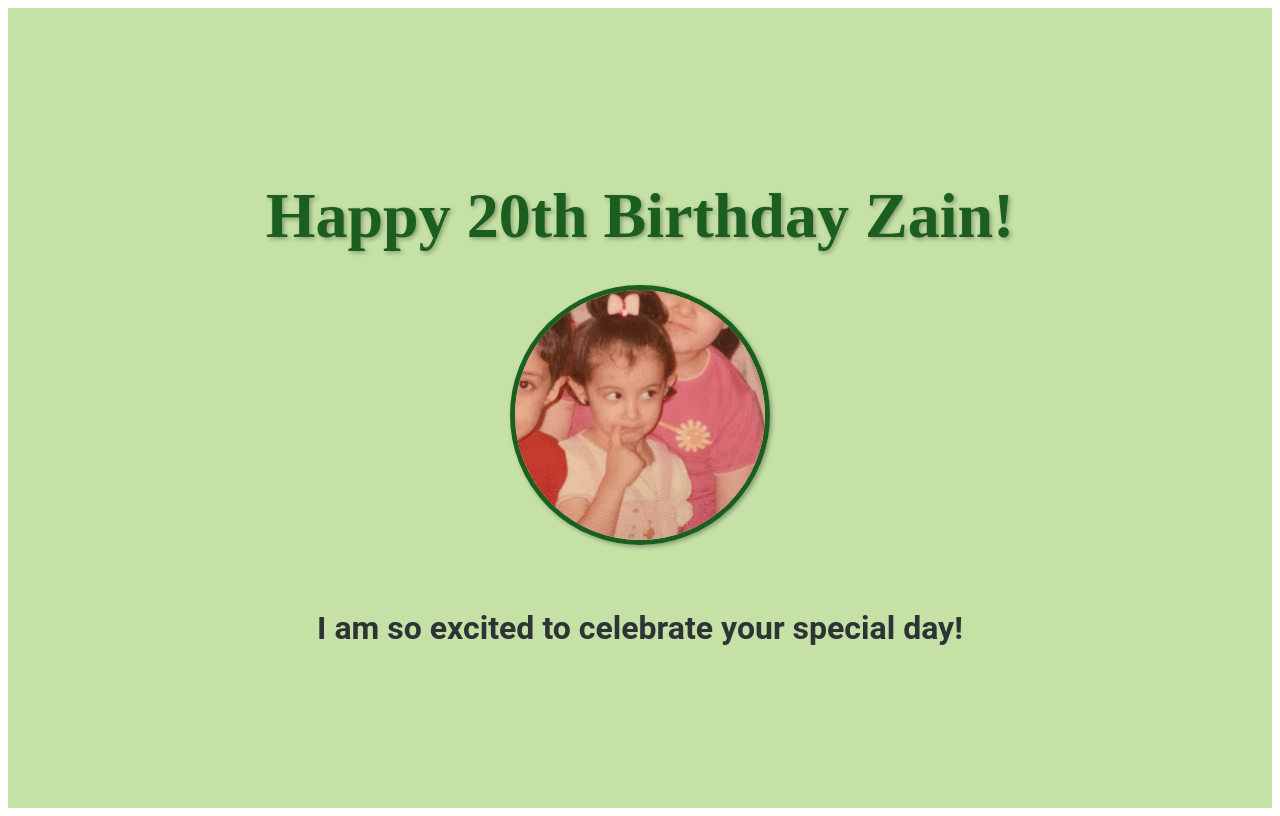
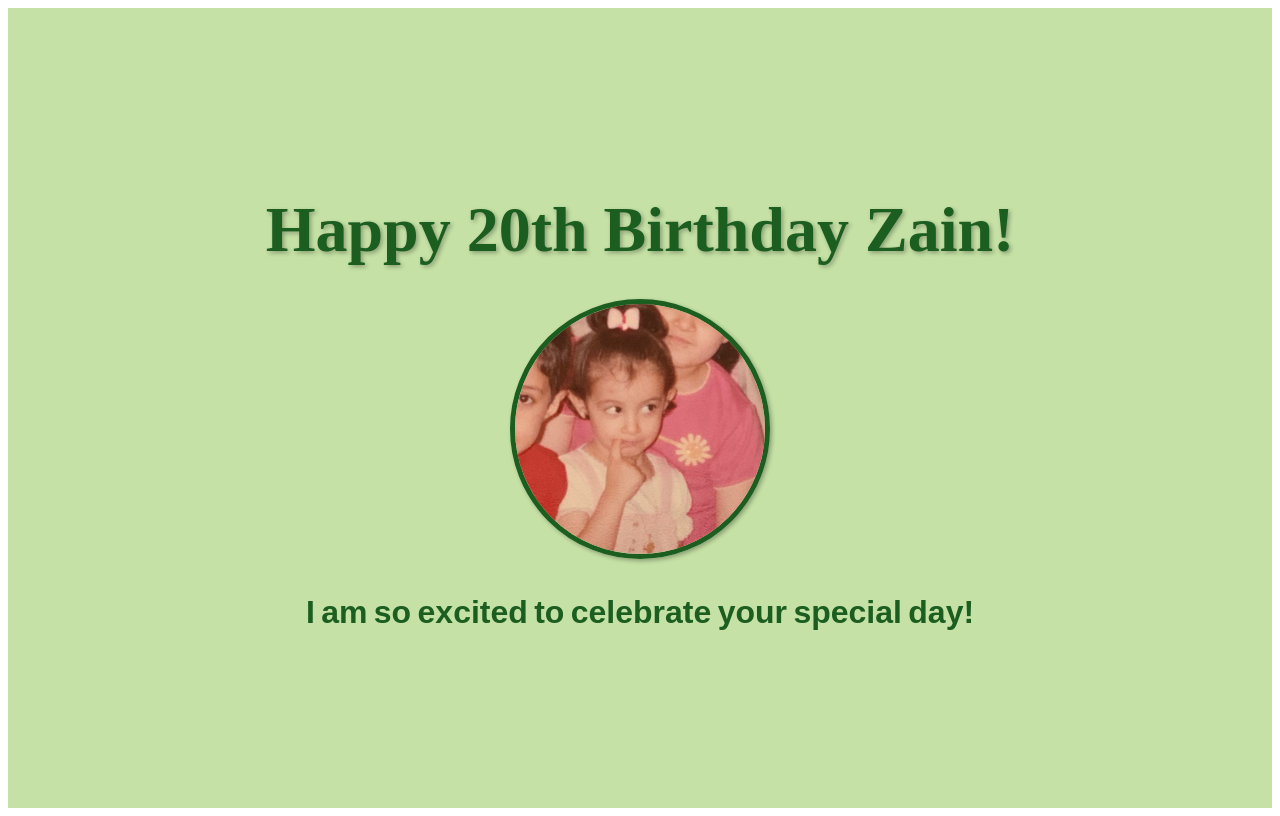
Before and after one commit to 2akbar/zain20birthday, a React (Create React App) app: page / in a window 1280 px wide. Built offline with nearby package versions, Linux system fonts and the light colour scheme.

Commit message:
Made some changes in the styling

```diff
--- a/src/IntroPage.css
+++ b/src/IntroPage.css
@@ -27,10 +27,14 @@
 }
 
 .intro-text {
+  display: flex;
+  flex-wrap: wrap;
+  align-items: center;
+  justify-content: center;
   font-size: 2rem;
   text-align: center;
-  color: #2d3436;
-  font-family: "Roboto", sans-serif;
+  color: #1b5e20;
+  font-family: "Montserrat", sans-serif;
   font-weight: bold;
   margin-bottom: 2rem;
 }
@@ -38,6 +42,10 @@
 .animated-text {
   opacity: 0;
   animation: fadeIn 1s ease forwards;
+  margin: 0.1rem;
+  padding: 0.1rem;
+  background-color: #c5e1a5;
+  border-radius: 0.2rem;
 }
 
 @keyframes fadeIn {
--- a/src/IntroPage.js
+++ b/src/IntroPage.js
@@ -9,8 +9,8 @@ function IntroPage() {
     "Happy Birthday, Zain!",
     "I am so excited to celebrate your special day!",
     "May your day be filled with joy, laughter, and lots of love from family and friends.",
-    "I hope this website will make your birthday even more memorable and that you enjoy exploring all the different sections.",
-    "From the beautiful beaches and serene landscapes to the amazing racing tracks that Daniel Ricciardo has conquered, we've included all your favorite things.",
+    "I hope this website will make your birthday even more memorable.",
+    "From the beautiful landscapes to Daniel Ricciardo, we've included your favorite things.",
     "Cheers to a wonderful 20th year of life and many more to come!",
   ];
 
@@ -27,13 +27,13 @@ function IntroPage() {
     <div className="intro-container">
       <h1 className="intro-heading">Happy 20th Birthday Zain!</h1>
       <img src={zainImage} alt="Zain" className="intro-image" />
-      <p className="intro-text">
+      <div className="intro-text">
         {sentences[currentSentence].split(" ").map((word, index) => (
           <span key={index} className="animated-text">
             {word}{" "}
           </span>
         ))}
-      </p>
+      </div>
     </div>
   );
 }
```
